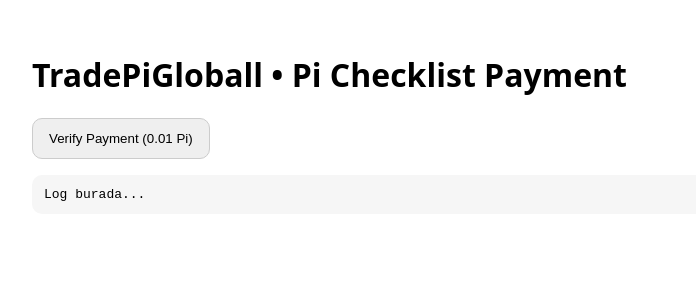
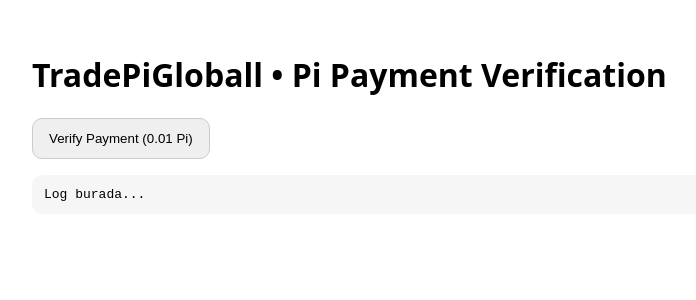
Before and after one commit to Bugsbuny24/tradepi, a Next.js app: page / in a window 1280 px wide. Shown: the top 300 px of the page, without its empty margins (0-696 px from the left). Built offline with nearby package versions, Linux system fonts and the light colour scheme.

Commit message:
Update page.tsx

```diff
--- a/app/page.tsx
+++ b/app/page.tsx
@@ -20,13 +20,12 @@ export default function Home() {
         return;
       }
 
-      // Bazı örneklerde init gerekli olabiliyor:
       window.Pi.init?.({ version: "2.0" });
 
       const paymentData = {
         amount: 0.01,
         memo: "TradePiGloball verification payment",
-        metadata: { purpose: "checklist_step_10" },
+        metadata: { purpose: "checklist_step_10" }
       };
 
       const callbacks = {
@@ -35,7 +34,7 @@ export default function Home() {
           const r = await fetch("/api/pi/approve", {
             method: "POST",
             headers: { "Content-Type": "application/json" },
-            body: JSON.stringify({ paymentId }),
+            body: JSON.stringify({ paymentId })
           });
           if (!r.ok) throw new Error(await r.text());
           append("Server approve OK");
@@ -46,7 +45,7 @@ export default function Home() {
           const r = await fetch("/api/pi/complete", {
             method: "POST",
             headers: { "Content-Type": "application/json" },
-            body: JSON.stringify({ paymentId, txid }),
+            body: JSON.stringify({ paymentId, txid })
           });
           if (!r.ok) throw new Error(await r.text());
           append("Server complete OK ✅");
@@ -54,7 +53,7 @@ export default function Home() {
 
         onCancel: (paymentId: string) => append(`Cancelled: ${paymentId}`),
         onError: (err: any, payment: any) =>
-          append(`Error: ${JSON.stringify({ err, payment })}`),
+          append(`Error: ${JSON.stringify({ err, payment })}`)
       };
 
       append("Creating payment...");
@@ -66,7 +65,7 @@ export default function Home() {
 
   return (
     <main style={{ padding: 24, fontFamily: "system-ui" }}>
-      <h1>TradePiGloball • Pi Checklist Payment</h1>
+      <h1>TradePiGloball • Pi Payment Verification</h1>
 
       <button
         onClick={verifyPayment}
@@ -74,7 +73,7 @@ export default function Home() {
           padding: "12px 16px",
           borderRadius: 10,
           border: "1px solid #ccc",
-          cursor: "pointer",
+          cursor: "pointer"
         }}
       >
         Verify Payment (0.01 Pi)
@@ -86,7 +85,7 @@ export default function Home() {
           padding: 12,
           background: "#f6f6f6",
           borderRadius: 10,
-          whiteSpace: "pre-wrap",
+          whiteSpace: "pre-wrap"
         }}
       >
         {log || "Log burada..."}
```
